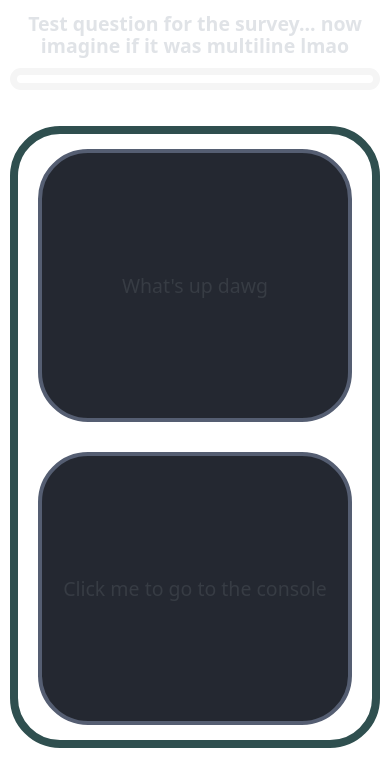
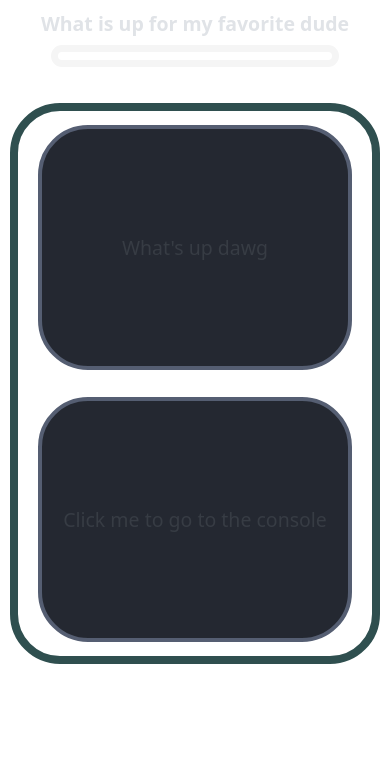
Before and after one commit to zinq7/funny-survey, a plain HTML site: page index.html in a window 390 px wide. Both pictures are taken after a click on the button "START !!". Shown: the part 86-844 px from the top of the page. Drawn offline with nearby package versions, Linux system fonts and the light colour scheme.

Commit message:
fix for mobile view, no more scrolling?

```diff
--- a/index.html
+++ b/index.html
@@ -12,8 +12,10 @@
     <div id="box">
         <H1 class="row title">Survey</H1>
 
-        <H2 class="row subheader" id="q-label">
-            Test question for the survey... now imagine if it was multiline lmao
+        <H2 class="row subheader">
+            <div id="q-label">
+                Test question for the survey... now imagine if it was multiline lmao
+            </div>
             <div id="underline"></div>
         </H2>
 
--- a/script.js
+++ b/script.js
@@ -78,6 +78,7 @@ function goNext(effect) {
     // TODO: add process animation
 
     const nextQ = questions.pop();
+    document.getElementById("q-label").innerText = nextQ.label;
     switch (nextQ.type) {
         case "mc":
             loadMultipleChoice(nextQ);
--- a/styles.css
+++ b/styles.css
@@ -6,7 +6,7 @@ body {
 #box {
     display: flex;
     flex-flow: column;
-    height: 100vh;
+    height: 90vh;
     padding: 0;
 }
 
@@ -36,7 +36,7 @@ body {
     justify-content: center;
 }
 
-.subheader > * {
+#underline {
     height: 0%;
     border: solid whitesmoke 7px;
     margin: 10px;
@@ -56,6 +56,7 @@ body {
     justify-content: center;
     align-items: center;
     padding: 0;
+    height: 80%;
 }
 
 .question {
```
